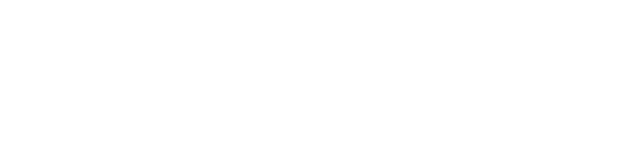
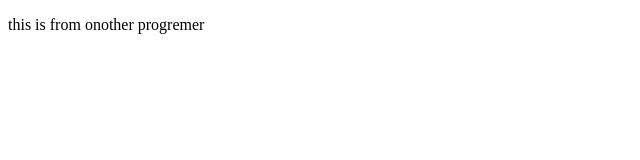
Before and after one commit to mehrdadesfahani731/git-tutorial, a plain HTML site: page dashboard.html in a window 1280 px wide. Shown: the whole page, without its empty margins (0-640 px from the left). Drawn offline with Linux system fonts and the light colour scheme.

Commit message:
progeramer add

```diff
--- a/dashboard.html
+++ b/dashboard.html
@@ -6,6 +6,6 @@
     <title>Document</title>
 </head>
 <body>
-
+    <p>this is from onother progremer </p>
 </body>
 </html>
```
